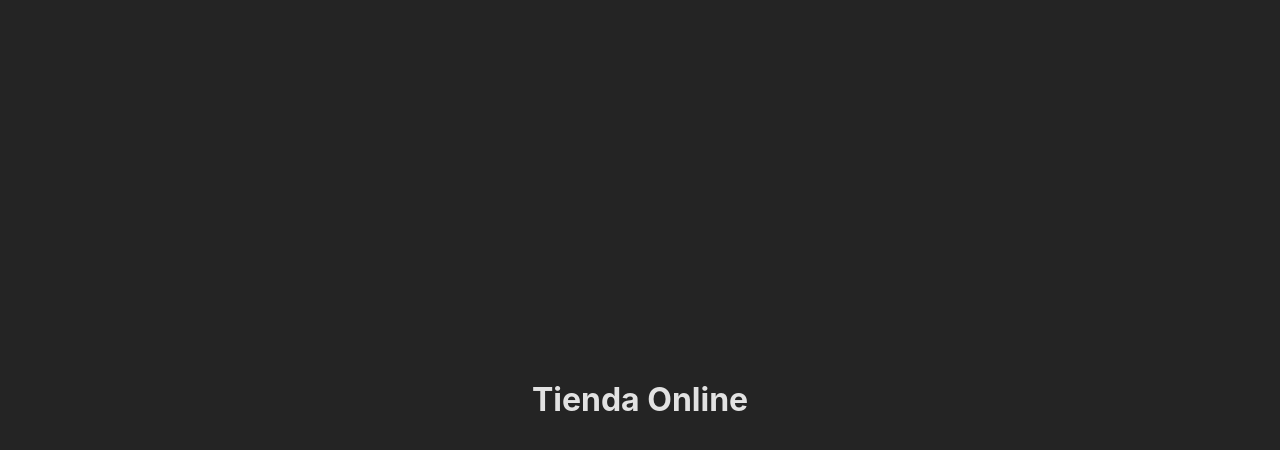
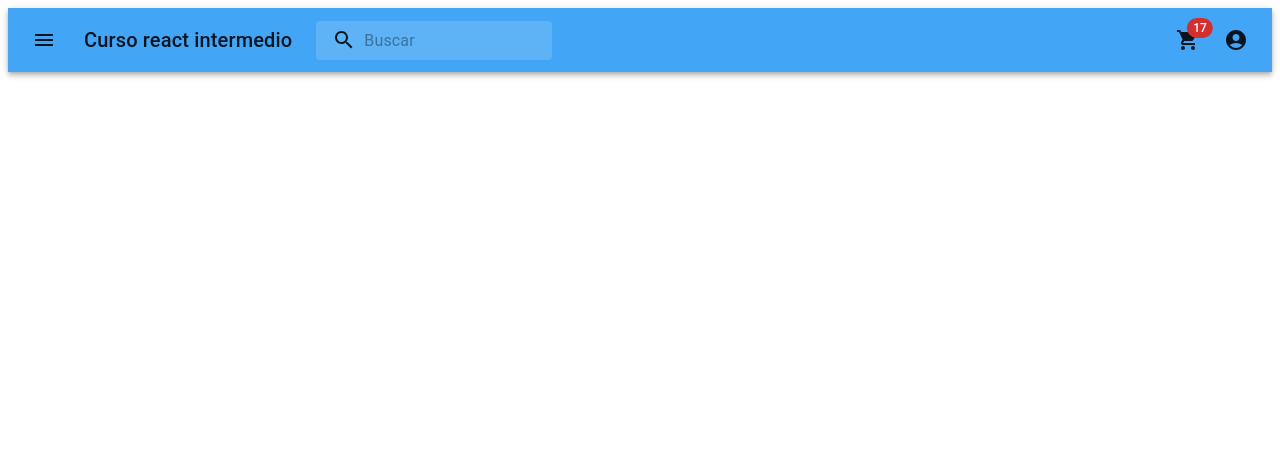
Before and after one commit to carldelarm/tienda-online, a React (Vite) app: page / in a window 1280 px wide. Shown: the top 450 px of the page. Built offline with nearby package versions, Linux system fonts and the light colour scheme.

Commit message:
Se adicionan nuevos componentes de NavBar y se ajustan estilos

```diff
--- a/package.json
+++ b/package.json
@@ -12,6 +12,8 @@
   "dependencies": {
     "@emotion/react": "^11.11.4",
     "@emotion/styled": "^11.11.5",
+    "@fontsource/roboto": "^5.0.12",
+    "@mui/icons-material": "^5.15.15",
     "@mui/material": "^5.15.15",
     "react": "^18.2.0",
     "react-dom": "^18.2.0"
--- /dev/null
+++ b/src/components/CrButton.tsx
@@ -0,0 +1,11 @@
+
+import Stack from '@mui/material/Stack';
+import Button from '@mui/material/Button';
+
+export default function CrButton() {
+  return (
+    <Stack spacing={2} direction="row">
+      <Button variant="contained" color='primary'>Contained</Button>
+    </Stack>
+  );
+}
--- /dev/null
+++ b/src/components/CrNavBar.tsx
@@ -0,0 +1,230 @@
+import * as React from 'react';
+import { styled, alpha } from '@mui/material/styles';
+import AppBar from '@mui/material/AppBar';
+import Box from '@mui/material/Box';
+import Toolbar from '@mui/material/Toolbar';
+import IconButton from '@mui/material/IconButton';
+import Typography from '@mui/material/Typography';
+import InputBase from '@mui/material/InputBase';
+import Badge from '@mui/material/Badge';
+import MenuItem from '@mui/material/MenuItem';
+import Menu from '@mui/material/Menu';
+import MenuIcon from '@mui/icons-material/Menu';
+import SearchIcon from '@mui/icons-material/Search';
+import AccountCircle from '@mui/icons-material/AccountCircle';
+import MailIcon from '@mui/icons-material/Mail';
+import NotificationsIcon from '@mui/icons-material/Notifications';
+import MoreIcon from '@mui/icons-material/MoreVert';
+import ShoppingCartIcon from '@mui/icons-material/ShoppingCart';
+
+const Search = styled('div')(({ theme }) => ({
+  position: 'relative',
+  borderRadius: theme.shape.borderRadius,
+  backgroundColor: alpha(theme.palette.common.white, 0.15),
+  '&:hover': {
+    backgroundColor: alpha(theme.palette.common.white, 0.25),
+  },
+  marginRight: theme.spacing(2),
+  marginLeft: 0,
+  width: '100%',
+  [theme.breakpoints.up('sm')]: {
+    marginLeft: theme.spacing(3),
+    width: 'auto',
+  },
+}));
+
+const SearchIconWrapper = styled('div')(({ theme }) => ({
+  padding: theme.spacing(0, 2),
+  height: '100%',
+  position: 'absolute',
+  pointerEvents: 'none',
+  display: 'flex',
+  alignItems: 'center',
+  justifyContent: 'center',
+}));
+
+const StyledInputBase = styled(InputBase)(({ theme }) => ({
+  color: 'inherit',
+  '& .MuiInputBase-input': {
+    padding: theme.spacing(1, 1, 1, 0),
+    // vertical padding + font size from searchIcon
+    paddingLeft: `calc(1em + ${theme.spacing(4)})`,
+    transition: theme.transitions.create('width'),
+    width: '100%',
+    [theme.breakpoints.up('md')]: {
+      width: '20ch',
+    },
+  },
+}));
+
+export default function CrNavBar() {
+  const [anchorEl, setAnchorEl] = React.useState<null | HTMLElement>(null);
+  const [mobileMoreAnchorEl, setMobileMoreAnchorEl] =
+    React.useState<null | HTMLElement>(null);
+
+  const isMenuOpen = Boolean(anchorEl);
+  const isMobileMenuOpen = Boolean(mobileMoreAnchorEl);
+
+  const handleProfileMenuOpen = (event: React.MouseEvent<HTMLElement>) => {
+    setAnchorEl(event.currentTarget);
+  };
+
+  const handleMobileMenuClose = () => {
+    setMobileMoreAnchorEl(null);
+  };
+
+  const handleMenuClose = () => {
+    setAnchorEl(null);
+    handleMobileMenuClose();
+  };
+
+  const handleMobileMenuOpen = (event: React.MouseEvent<HTMLElement>) => {
+    setMobileMoreAnchorEl(event.currentTarget);
+  };
+
+  const menuId = 'primary-search-account-menu';
+  const renderMenu = (
+    <Menu
+      anchorEl={anchorEl}
+      anchorOrigin={{
+        vertical: 'top',
+        horizontal: 'right',
+      }}
+      id={menuId}
+      keepMounted
+      transformOrigin={{
+        vertical: 'top',
+        horizontal: 'right',
+      }}
+      open={isMenuOpen}
+      onClose={handleMenuClose}
+    >
+      <MenuItem onClick={handleMenuClose}>Profile</MenuItem>
+      <MenuItem onClick={handleMenuClose}>My account</MenuItem>
+    </Menu>
+  );
+
+  const mobileMenuId = 'primary-search-account-menu-mobile';
+  const renderMobileMenu = (
+    <Menu
+      anchorEl={mobileMoreAnchorEl}
+      anchorOrigin={{
+        vertical: 'top',
+        horizontal: 'right',
+      }}
+      id={mobileMenuId}
+      keepMounted
+      transformOrigin={{
+        vertical: 'top',
+        horizontal: 'right',
+      }}
+      open={isMobileMenuOpen}
+      onClose={handleMobileMenuClose}
+    >
+      <MenuItem>
+        <IconButton size="large" aria-label="show 4 new mails" color="inherit">
+          <Badge badgeContent={4} color="error">
+            <MailIcon />
+          </Badge>
+        </IconButton>
+        <p>Messages</p>
+      </MenuItem>
+      <MenuItem>
+        <IconButton
+          size="large"
+          aria-label="show 17 new notifications"
+          color="inherit"
+        >
+          <Badge badgeContent={17} color="error">
+            <NotificationsIcon />
+          </Badge>
+        </IconButton>
+        <p>Notifications</p>
+      </MenuItem>
+      <MenuItem onClick={handleProfileMenuOpen}>
+        <IconButton
+          size="large"
+          aria-label="account of current user"
+          aria-controls="primary-search-account-menu"
+          aria-haspopup="true"
+          color="inherit"
+        >
+          <AccountCircle />
+        </IconButton>
+        <p>Profile</p>
+      </MenuItem>
+    </Menu>
+  );
+
+  return (
+    <Box sx={{ flexGrow: 1 }}>
+      <AppBar position="static">
+        <Toolbar>
+          <IconButton
+            size="large"
+            edge="start"
+            color="inherit"
+            aria-label="open drawer"
+            sx={{ mr: 2 }}
+          >
+            <MenuIcon />
+          </IconButton>
+          <Typography
+            variant="h6"
+            noWrap
+            component="div"
+            sx={{ display: { xs: 'none', sm: 'block' } }}
+          >
+            Curso react intermedio
+          </Typography>
+          <Search>
+            <SearchIconWrapper>
+              <SearchIcon />
+            </SearchIconWrapper>
+            <StyledInputBase
+              placeholder="Buscar"
+              inputProps={{ 'aria-label': 'search' }}
+            />
+          </Search>
+          <Box sx={{ flexGrow: 1 }} />
+          <Box sx={{ display: { xs: 'none', md: 'flex' } }}>
+            <IconButton
+              size="large"
+              aria-label="show 17 new notifications"
+              color="inherit"
+            >
+              <Badge badgeContent={17} color="error">
+                <ShoppingCartIcon />
+              </Badge>
+            </IconButton>
+            <IconButton
+              size="large"
+              edge="end"
+              aria-label="account of current user"
+              aria-controls={menuId}
+              aria-haspopup="true"
+              onClick={handleProfileMenuOpen}
+              color="inherit"
+            >
+              <AccountCircle />
+            </IconButton>
+          </Box>
+          <Box sx={{ display: { xs: 'flex', md: 'none' } }}>
+            <IconButton
+              size="large"
+              aria-label="show more"
+              aria-controls={mobileMenuId}
+              aria-haspopup="true"
+              onClick={handleMobileMenuOpen}
+              color="inherit"
+            >
+              <MoreIcon />
+            </IconButton>
+          </Box>
+        </Toolbar>
+      </AppBar>
+      {renderMobileMenu}
+      {renderMenu}
+    </Box>
+  );
+}
--- a/src/index.css
+++ b/src/index.css
@@ -2,23 +2,9 @@
   font-family: Inter, system-ui, Avenir, Helvetica, Arial, sans-serif;
   line-height: 1.5;
   font-weight: 400;
-
-  color-scheme: light dark;
-  color: rgba(255, 255, 255, 0.87);
-  background-color: #242424;
 
   font-synthesis: none;
   text-rendering: optimizeLegibility;
   -webkit-font-smoothing: antialiased;
   -moz-osx-font-smoothing: grayscale;
 }
-
-
-body {
-  margin: 0;
-  display: flex;
-  place-items: center;
-  min-width: 320px;
-  min-height: 100vh;
-  justify-content: center;
-}
--- a/src/page/Home.tsx
+++ b/src/page/Home.tsx
@@ -1,9 +1,11 @@
+//import CrButton from "../components/CrButton"
+import CrNavBar from "../components/CrNavBar"
 
 const Home = () => {
   return (
-    <div>
-      <h1>Tienda Online</h1>
-    </div>
+    <>
+      <CrNavBar />
+    </>
   )
 }
 
--- a/src/styles/Temas.ts
+++ b/src/styles/Temas.ts
@@ -4,10 +4,10 @@
   export const theme = createTheme({
     palette: {
       primary: {
-        main: '#ff4400',
+        main: '#42a5f5',
       },
       secondary: {
-        main: '#f50057',
+        main: '#5e35b1',
       },
     },
     // ...your custom theme
```
Also changed, not shown: 1 other file (tests, documents, lock files or other folders).
